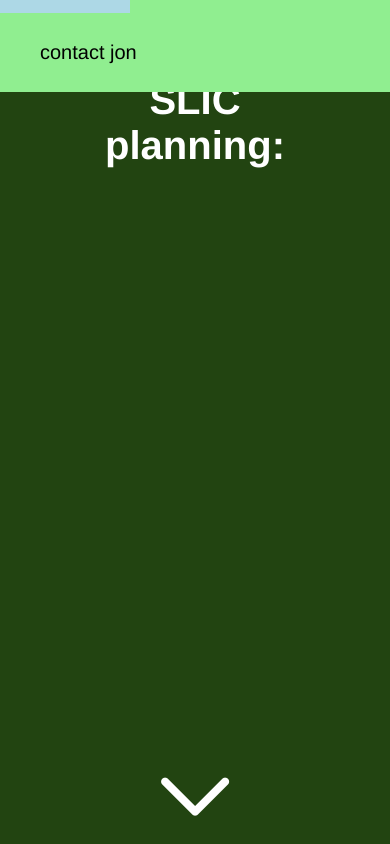
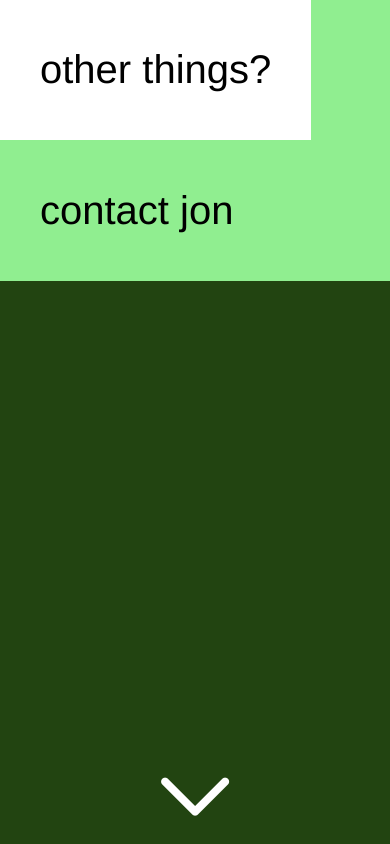
Before and after one commit to jgeller11/SLIC, a plain HTML site: page index.html in a window 390 px wide. Shown: the top 844 px of the page. Drawn offline with Linux system fonts and the light colour scheme.

Commit message:
lmao ""phone optimized""

```diff
--- a/index.html
+++ b/index.html
@@ -75,7 +75,7 @@
 
 
             } else {
-                menubar.style.top = "-66px";
+                menubar.style.top = "-142px";
             }
         }
 
--- a/style.css
+++ b/style.css
@@ -47,7 +47,7 @@ body {
 /*    width: 10%;*/
     background: lightgreen;
     margin: 0;
-    font-size: 20px;
+    font-size: 80px;
     text-align: right;
     float: left;
     display: block;
@@ -57,16 +57,16 @@ body {
 /*    text-align: center;*/
 }
 
-p {
-    font-size: 20px;
+p, li {
+    font-size: 40px;
 }
 
 h1 {
-    font-size: 40px;
+    font-size: 80px;
 }
 
 h2 {
-    font-size: 30px;
+    font-size: 60px;
 }
 
 .menubar .active {
```
